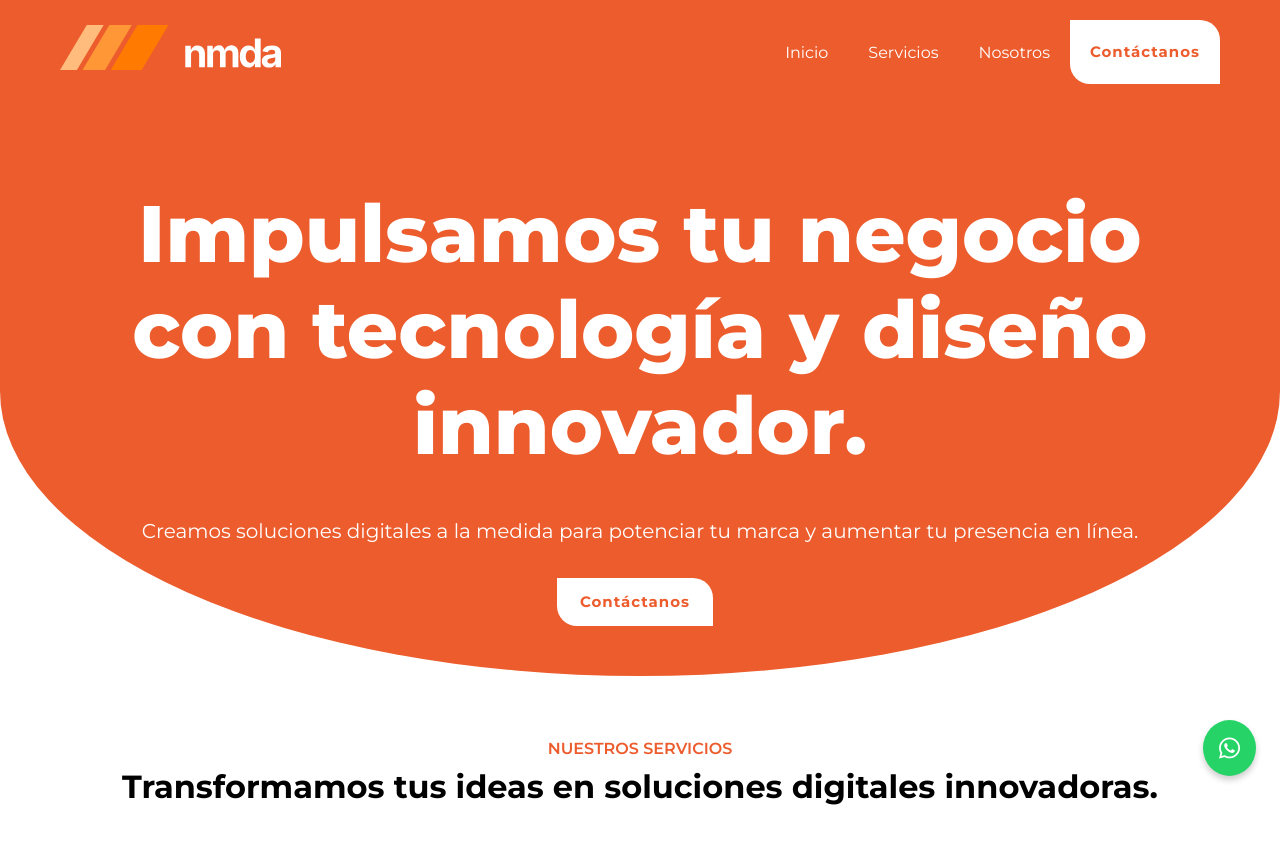
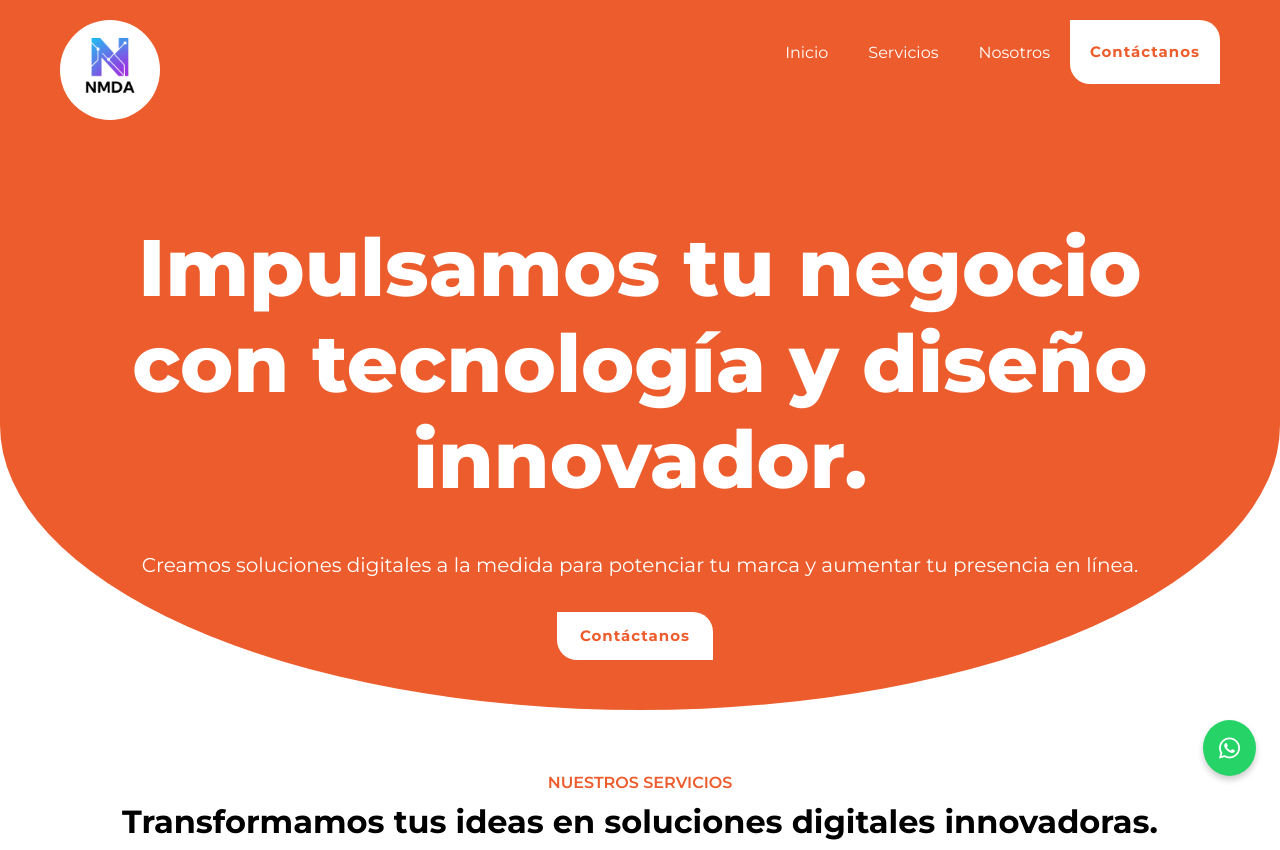
Before and after one commit to jimmyegc/nmda, a website: page index.html in a window 1280 px wide. Shown: the top 850 px of the page. Drawn offline with Linux system fonts and the light colour scheme.

Commit message:
New Logo

```diff
--- a/css/style.css
+++ b/css/style.css
@@ -157,9 +157,11 @@ form .form-control {
 }
 #navbar .logo {
   float: left;
-  padding-top: 5px;
+  padding-top: 0;
   font-size: 25px;
-  height: 50px;
+  height: 100px;
+  background-color: white;
+  border-radius: 50%;
 }
 #navbar ul {
   list-style: none;
--- a/index.html
+++ b/index.html
@@ -19,7 +19,9 @@
   <header id="mainheader">
     <nav id="navbar">
       <div class="container">
-        <img class="logo" src="./img/nmda-logo.svg" alt="Logo NMDA">
+        <div class="container-logo">
+          <img class="logo" src="./img/nmda-logo.png" alt="Logo NMDA">
+        </div>
         <ul>
           <li><a href="#mainheader">Inicio</a></li>
           <li><a href="#services">Servicios</a></li>
```
Also changed, not shown: img/nmda-logo.png (added).
